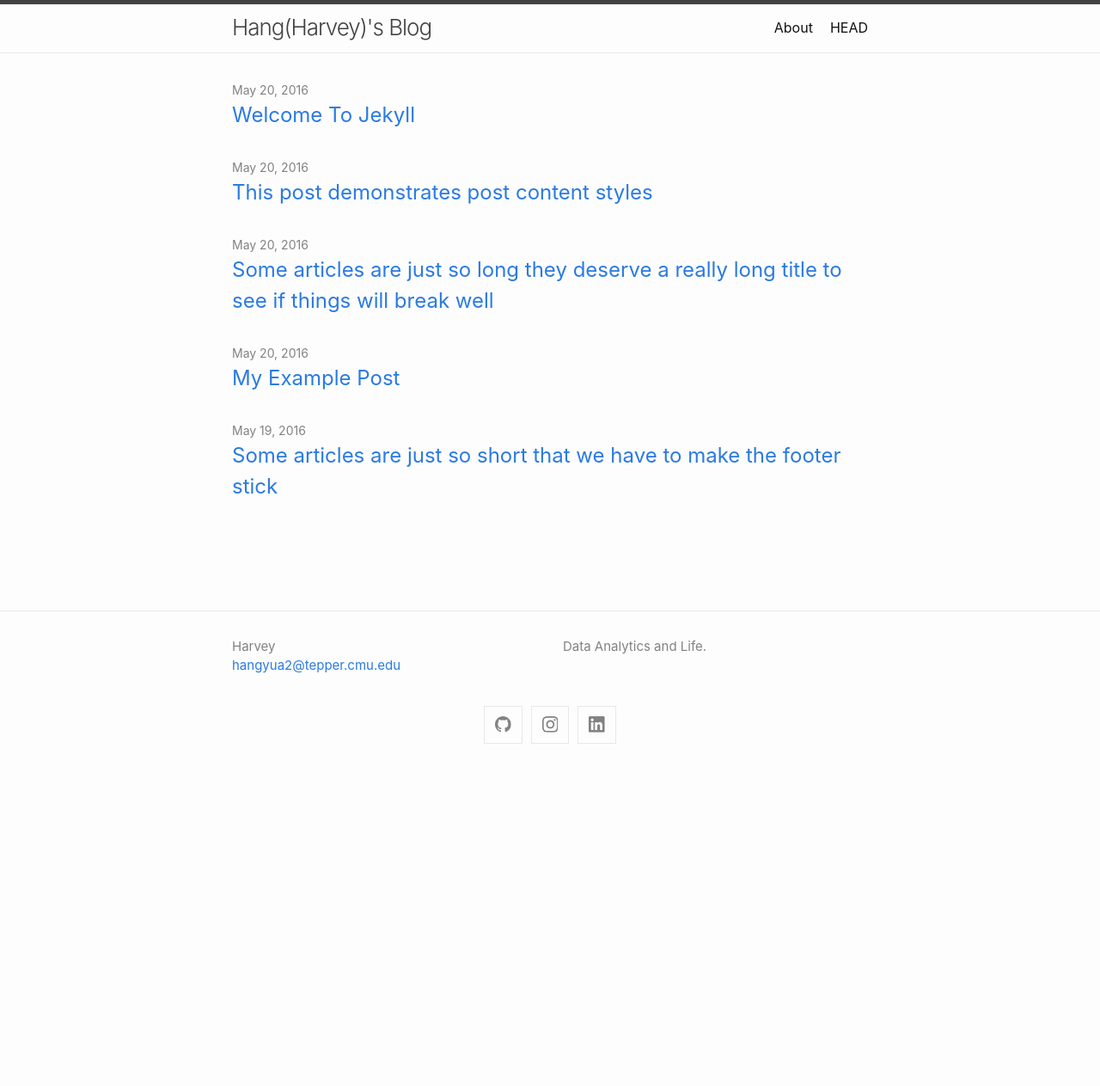
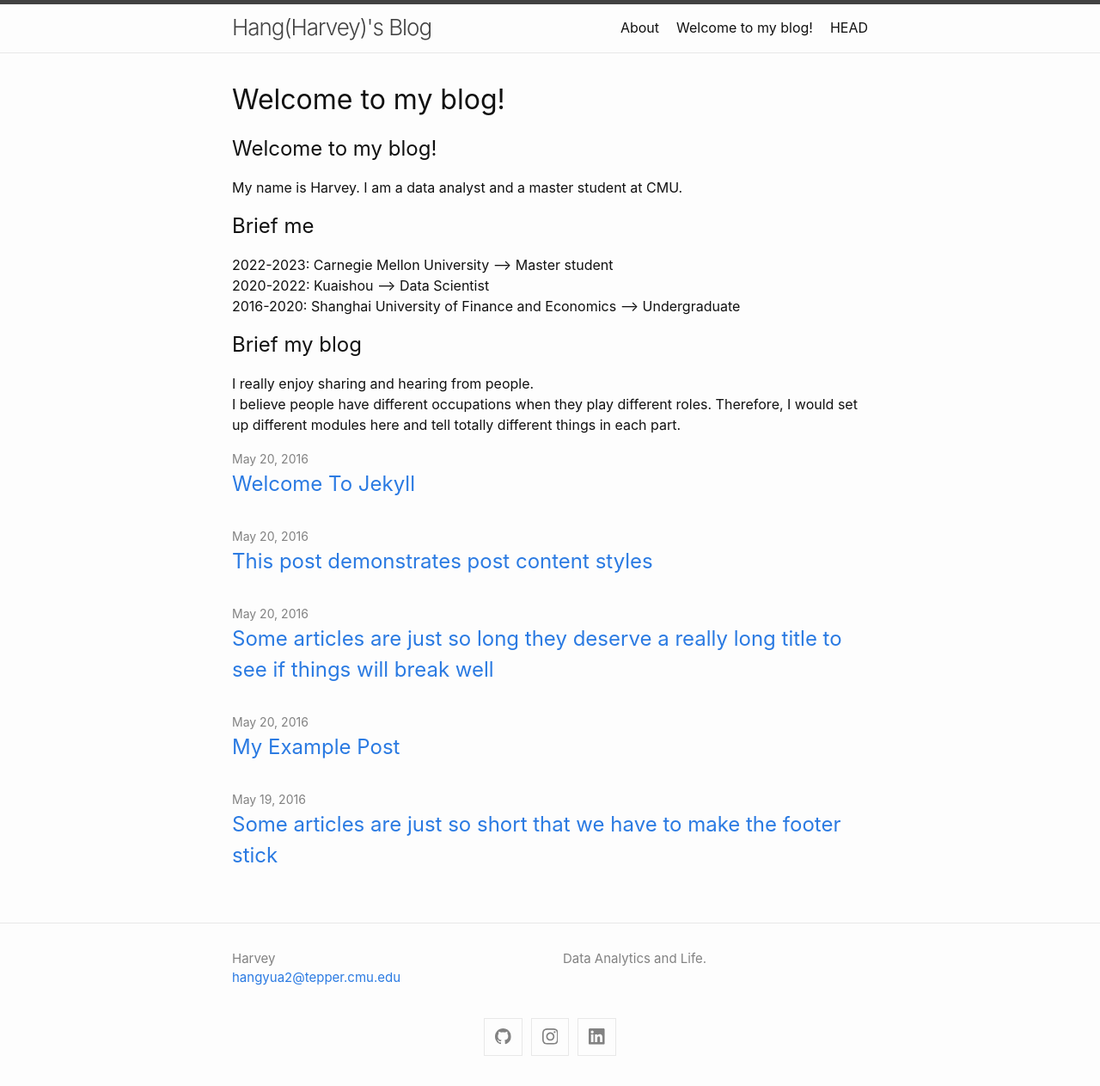
Before and after one commit to Hang-Yuan/minima, a Jekyll site: the page built from index.md, in a window 1280 px wide. Shown: the whole page at 86% size. Built offline with Jekyll 4.4.1, drawn with Linux system fonts in a browser that asks for light colours; our own code applies the rules of GitHub Pages for plain Markdown files; before the commit the page ends 900 px from its top, so only the background shows below that.

Commit message:
Update index.md

```diff
--- a/index.md
+++ b/index.md
@@ -7,3 +7,18 @@
 #
 layout: home
 ---
+
+## Welcome to my blog!
+
+My name is Harvey. I am a data analyst and a master student at CMU.
+
+## Brief me
+
+2022-2023: Carnegie Mellon University --> Master student<br>
+2020-2022: Kuaishou --> Data Scientist<br>
+2016-2020: Shanghai University of Finance and Economics --> Undergraduate
+
+## Brief my blog
+
+I really enjoy sharing and hearing from people.<br>
+I believe people have different occupations when they play different roles. Therefore, I would set up different modules here and tell totally different things in each part.<br>
```
